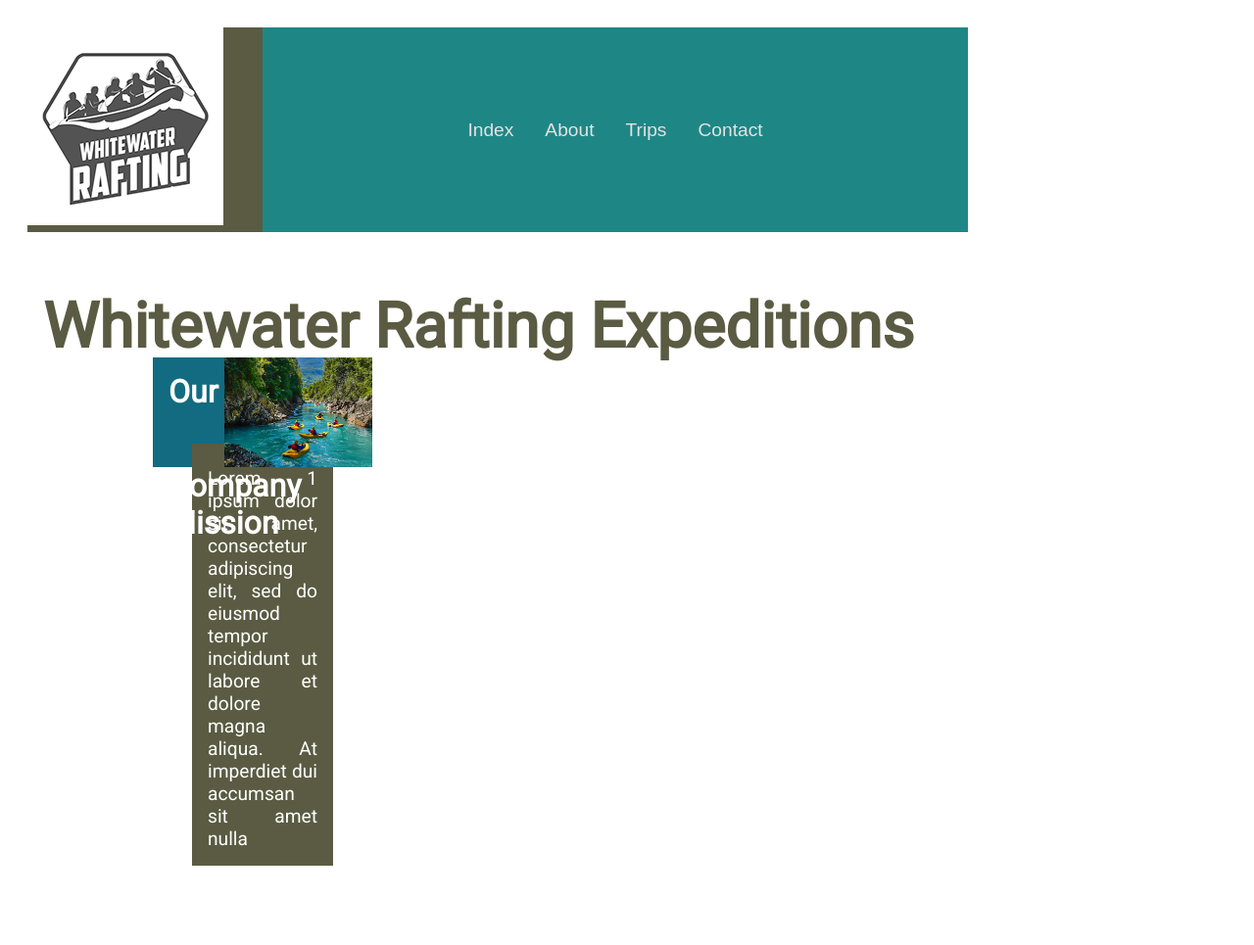
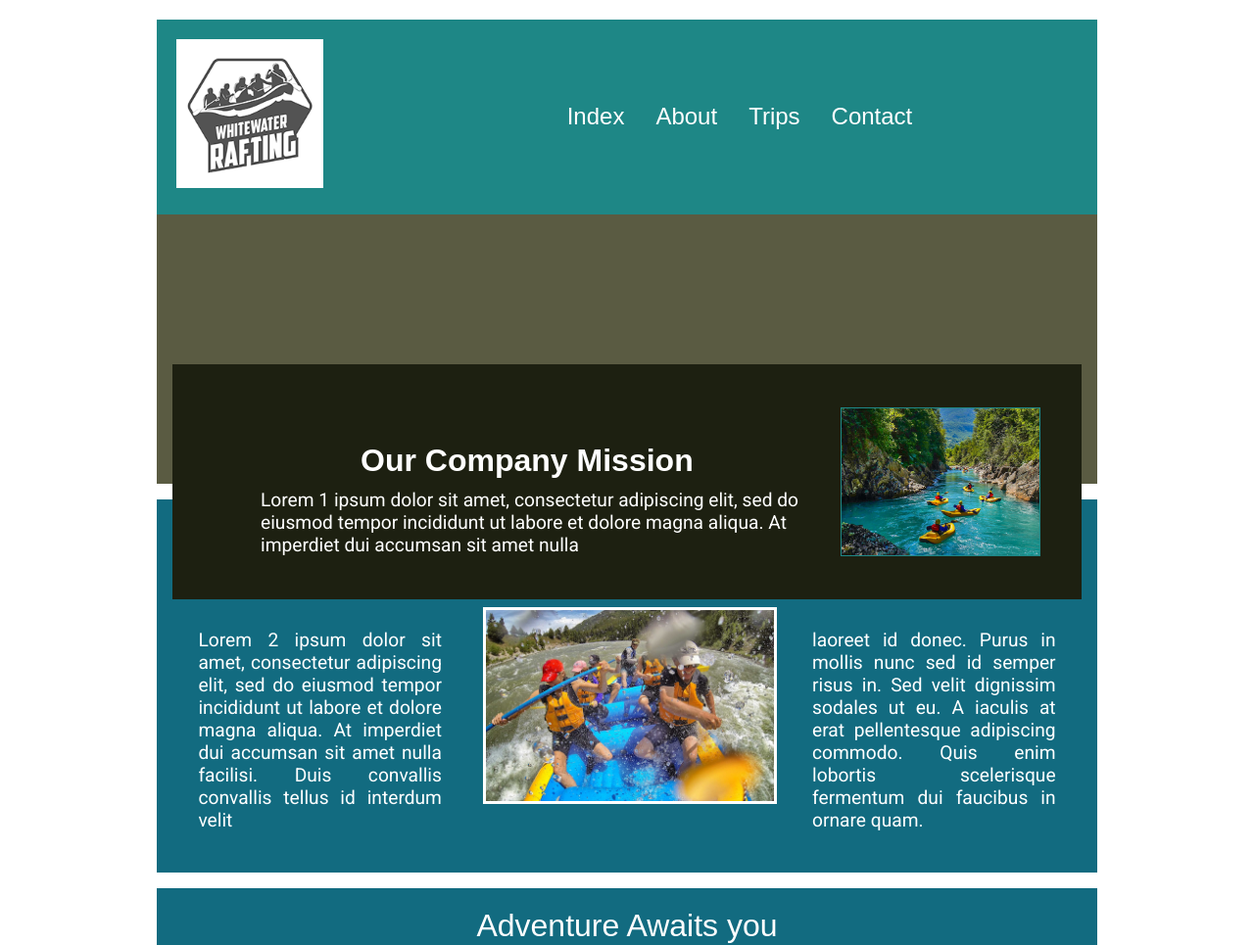
Before and after one commit to bru23001/wdd130, a plain HTML site: page wwr/about.html in a window 1280 px wide. Shown: the top 965 px of the page at 98% size. Drawn offline with Linux system fonts and the light colour scheme; a web font is replaced by a local one.

Commit message:
Add files via upload

```diff
--- a/wwr/styles/rafting.css
+++ b/wwr/styles/rafting.css
@@ -10,41 +10,78 @@
   --default-font: Roboto, sans-serif;
 
   --nav-bg-color: var(--secondary-color);
-  --nav-link-color: rgb(232, 225, 225);
+  --nav-link-color: white;
   --nav-hover-color: var(--accent2-color);
-  --nav-hover-bg-color: var(--accent1-color);
+  --nav-hover-bg-color: var(--accent2-color);
 }
 body {
   font-family: var(--default-font);
-  font-size: 20px;
   max-width: 960px;
   padding: 20px;
+  margin: auto;
+  background-color: white;
 }
 
 h6 h5 h4 h3 h2 h1 {
+  color: var(--accent1-color);
   font-family: var(--heading-font);
-  color: var(--accent1-color);
 }
 
 header {
   display: grid;
   grid-template-columns: 1fr 3fr;
-  background-color: var(--accent1-color);
   font-family: var(--heading-font);
   font-size: 30px;
   color: var(--nav-link-color);
+  padding: 20px;
+  margin: 0;
+
+  justify-content: space-between;
+  background-color: var(--secondary-color);
 }
 
-p {
-  max-width: 960px;
-  text-align: justify;
+header img {
+  width: 150px;
+  height: auto;
+}
+
+section{
+  margin-top: 1rem;
+  background-color: var(--primary-color);
+  /*display: flex;
+  grid-template-columns: repeat(5, 1fr);
+  align-items: center;
+  text-align: left;*/
+  padding: 20px;
+}
+
+section p {
+  padding: 25px;
+}
+
+section h1 {
+  display: block;
+  text-align: center;
+}
+
+section h2 {
+  display: block;
+  text-align: center;
+}
+/*section p {
+  padding:25px;
   font-family: var(--default-font);
   font-size: 20px;
-}
+  display: flex;
+  line-height: 1.5;
+}*/
 
+/*section img {
+  width:  img;
+}*/
 nav {
   background-color: var(--nav-bg-color);
-  font-size: 1.2rem;
+  font-size: 1.5rem;
   display: flex;
   align-items: center;
   justify-content: center;
@@ -62,79 +99,107 @@ nav a:link, nav a:visited {
 }
 
 nav a:hover {
-  color: var(--nav-hover-color);
+  color: white;
   background-color: var(--nav-hover-bg-color);
 }
 
 .hero {
-  display: grid;
-  grid-template-columns: 1fr 1fr;
-
-  height:600px
-
+  width: 100%;
+  position: relative;
+  height: 275px;
+  align-content: center;
+  background-color: var(--accent1-color);
 }
 
+
+
 .hero h1 {
-  padding: 1rem;
   position: absolute;
-  text-align: justify;
-  font-family: var(--default-font);
-  font-size: 4rem;
-  color: var(--accent1-color);
+  padding: 1.7rem;
+  margin: 0;
+  text-align: center;
+  font-family: var(--heading-font);
+  font-size: 3rem;
+  color: white;
+}
+
+.hero article h3 {
+
+  text-align: center;
+  font-family: var(--heading-font);
+  color: white;
+  font-size: 2rem;
+  margin: 0;
+  padding: 0;
 
 
 }
 
 .hero article {
 
-  background-color: var(--primary-color);
-  /*position: absolute;*/
-
-  height: 7rem;
-  margin: 8rem;
-  padding: 0rem;
+  position: absolute;
+  background-color: var(--accent2-color);
+  height: 5rem;
+  margin: 1rem;
+  padding: 5rem;
 
 }
 
-.hero article h3 {
-  margin: 0rem;
-  padding: 1rem;
-  height: 1rem;
-  font-family: var(--default-font);
-  font-size: 2rem;
+/*.hero article h3 {
+  margin: 0;
+  padding: 0;
   color: white;
 
-}
+}*/
+
 
 .hero article img {
+  display: flex;
+  align-items: center;
+  position: relative;
+  left: 5%;
+  bottom: 45%;
   float: right;
-  height: 100%;
+  height: 150px;
+  border: 1px solid var(--secondary-color);
+
 
 
 }
 
 .hero article p {
-  margin: 2.5rem;
-  padding: 1rem;
-
+  margin: 0;
+  padding: 10px;
   color: white;
   font-family: var(--default-font);
   font-size: 1.2rem;
-  background-color: var(--accent1-color);
 
 }
 
-.history {
+.history section {
+  display: block;
+  text-align: center;
+  font-family: var(--default-font);
 
-  /*display: grid;
-  /*grid-template-columns: 2 1fr;
-  /*justify-content: space-around; */
 }
+
+.history h2 {
+  text-align: center;
+  font-family: var(--heading-font);
+  color: white;
+  font-size: 2rem;
+}
+
+
+
 .history div {
   display: grid;
   grid-template-columns: 1fr 1fr 1fr;
-  gap: 10px;
+  gap: 20px;
   align-items: start;
+  font-family: var(--heading-font);
+  color: white;
+  text-align: justify;
 
 
 
@@ -142,46 +207,47 @@ nav a:hover {
 
 .history div img {
   width: 100%;
+  border: 3px solid white;
 }
 
 .history div p {
-  padding: 0;
-  margin: 0;
+  padding: 0.4rem;
+  margin: 1rem;
   border: 0;
-  color: var(--accent2-color);
+  color: white;
   font-family: var(--default-font);
   font-size: 1.2rem;
-}
-
-.history h2 {
-  padding: 9rem;
-  margin: 0;
-  font-family: var(--heading-font);
-  font-size: 2.5rem;
-  color: var(--accent2-color);
-
 }
 
 
 .adventure {
   display: grid;
-  grid-template-columns: 1fr 1fr;
+  grid-template-columns: repeat(5, 1fr);
+  text-align: center;
+  font-family: var(--default-font);
+  font-size: 1.1rem;
+  color: white;
 }
 
 .adventure figure img {
   width: 100%;
+  border: 1px solid var(--accent2-color);
+
 }
 
-.adventure h2 {
-  padding: 9rem;
+.adventureh2 {
+  text-align: center;
   font-family: var(--heading-font);
-  font-size: 2.5rem;
+  color: white;
+  font-size: 2rem;
 }
+
 
 footer {
   display: grid;
   grid-template-columns: 1fr 1fr;
   justify-content: space-between;
+  margin-top: 2.5rem;
 }
 
 .social-media {
@@ -197,9 +263,78 @@ footer {
   width: 3rem;
 }
 
-section h2 {
-  display: block;
+.container {
+  max-width: 1200px;
+  margin: 0 auto;
+}
+
+.main {
+  display: grid;
+  grid-template-columns: repeat(3, 1fr);
+  grid-gap: 20px;
+  padding: 20px;
+}
+
+.main h2 {
+  margin-top: 0;
+}
+
+.main p {
+  text-align: justify;
+}
+
+.main img {
+  width: 100%;
+  height: auto;
+}
+
+.cta {
+  display: flex;
+  justify-content: center;
+  align-items: center;
+  height: 100px;
+  background-color: var(--primary-color);
+  color: white;
+  font-size: 24px;
+}
+
+.cta a {
+  color: white;
+  text-decoration: none;
+  border: 2px solid white;
+  padding: 10px 20px;
+}
+
+.cta a:hover {
+  background-color: white;
+  color: var(--accent2-color);
+}
+
+.table {
+  display: flex;
+  justify-content: center;
+  align-items: center;
+  padding: 20px;
+}
+
+.table table {
+  border-collapse: collapse;
+}
+
+.table th, td {
+  border: 1px solid #333;
+  padding: 10px;
+}
+
+.grid-container {
+  display: grid;
+  grid-template-columns: 2 1fr;
+  grid-gap: 10px;
+}
+.grid-item {
   text-align: center;
 }
 
-/* last modified 07/12/23 */
+
+
+/* last modified 07/19/23 */
```
